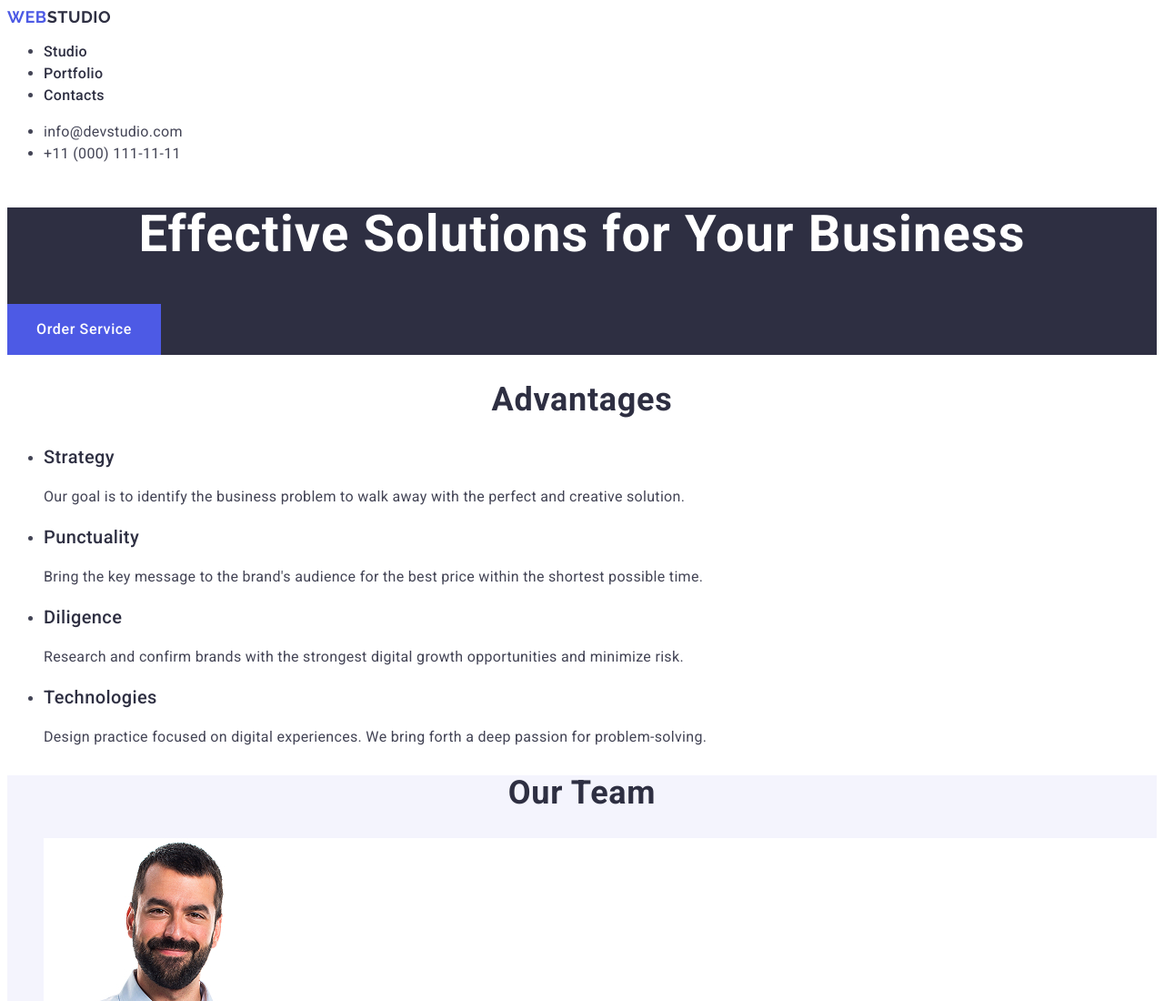
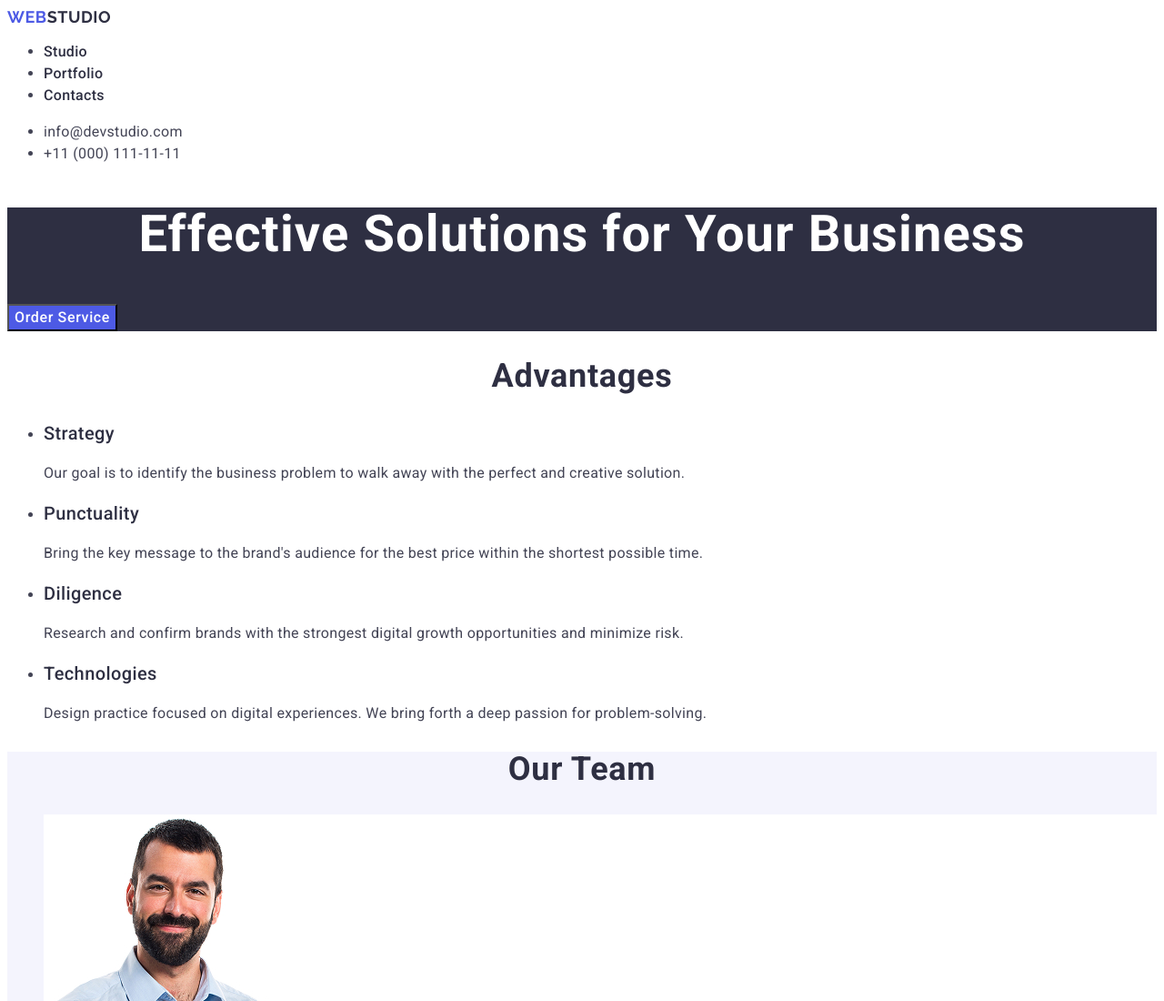
Before and after one commit to TimothyYur/goit-markup-hw-02, a plain HTML site: page index.html in a window 1280 px wide. Shown: the top 1100 px of the page at 91% size. Drawn offline with Linux system fonts and the light colour scheme.

Commit message:
buggafix

```diff
--- a/css/style.css
+++ b/css/style.css
@@ -71,14 +71,10 @@ body{
   line-height: 150%;
   letter-spacing: 0.04em;
   color: #FFFFFF;
-  padding: 16px 32px;
-  width: 169px;
-  height: 56px;
   background-color: #4D5AE5;
   white-space: nowrap;
   font-family: "Roboto", sans-serif;
   cursor: pointer;
-  border: none;
 }
 .order-button:hover{
   background-color: #404BBF;
```
